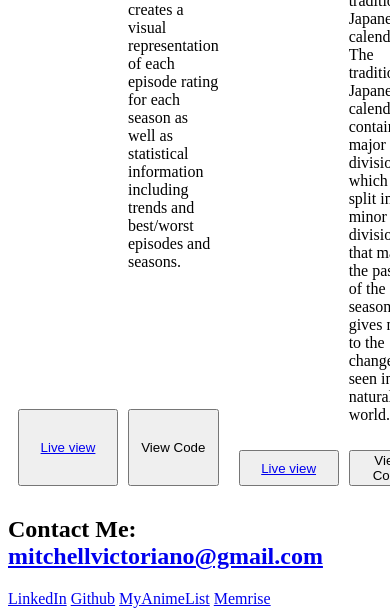
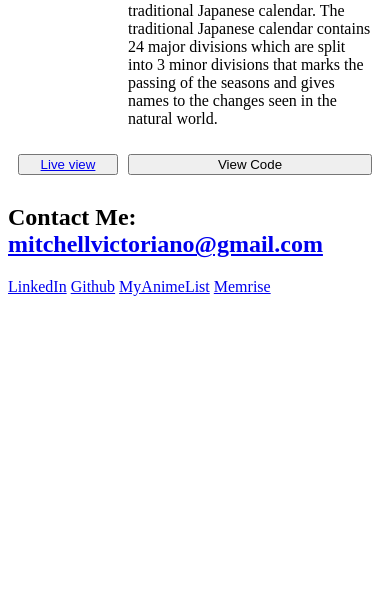
Before and after one commit to MitchellAV/Portfolio, a PHP site: page / in a window 390 px wide; the page is wider, and only the part inside the window is pictured. Shown: the part 3256-3872 px from the top of that part. After the commit the page ends 3552 px from the top of that part, so only its background shows below. Run offline with PHP 8.4, Linux system fonts and the light colour scheme.

Commit message:
mobile projects

```diff
--- a/style.css
+++ b/style.css
@@ -90,3 +90,17 @@ grid-area: desc;
 .view-code {
   grid-area: code;
 }
+
+@media only screen and (max-width: 768px){
+  #me-projects {
+    display: flex;
+    flex-direction: column;
+    flex-wrap: wrap;
+    justify-content: space-evenly;  }
+  #cs-projects {
+    display: flex;
+    flex-direction: column;
+    flex-wrap: wrap;
+    justify-content: space-evenly;
+  }
+}
```
